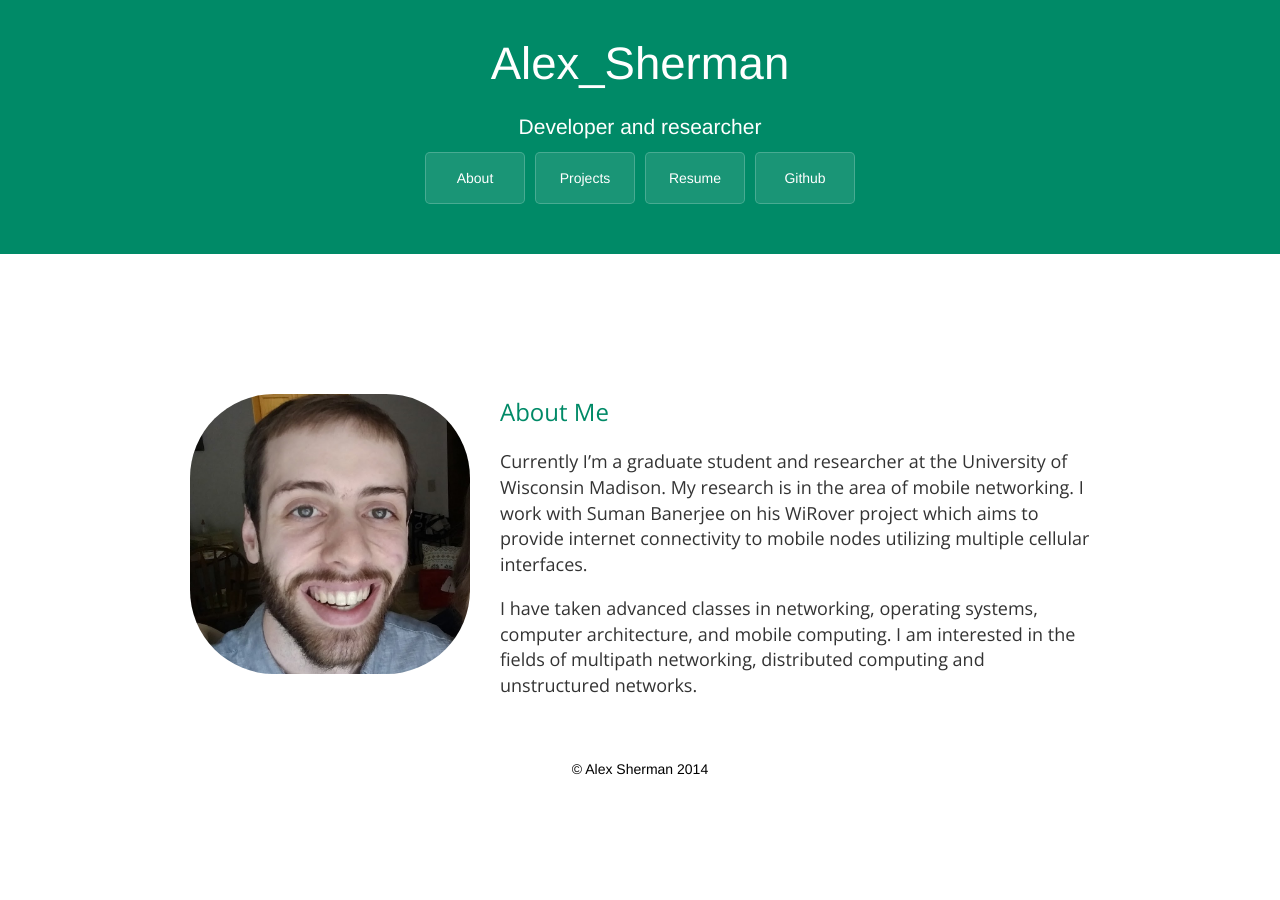
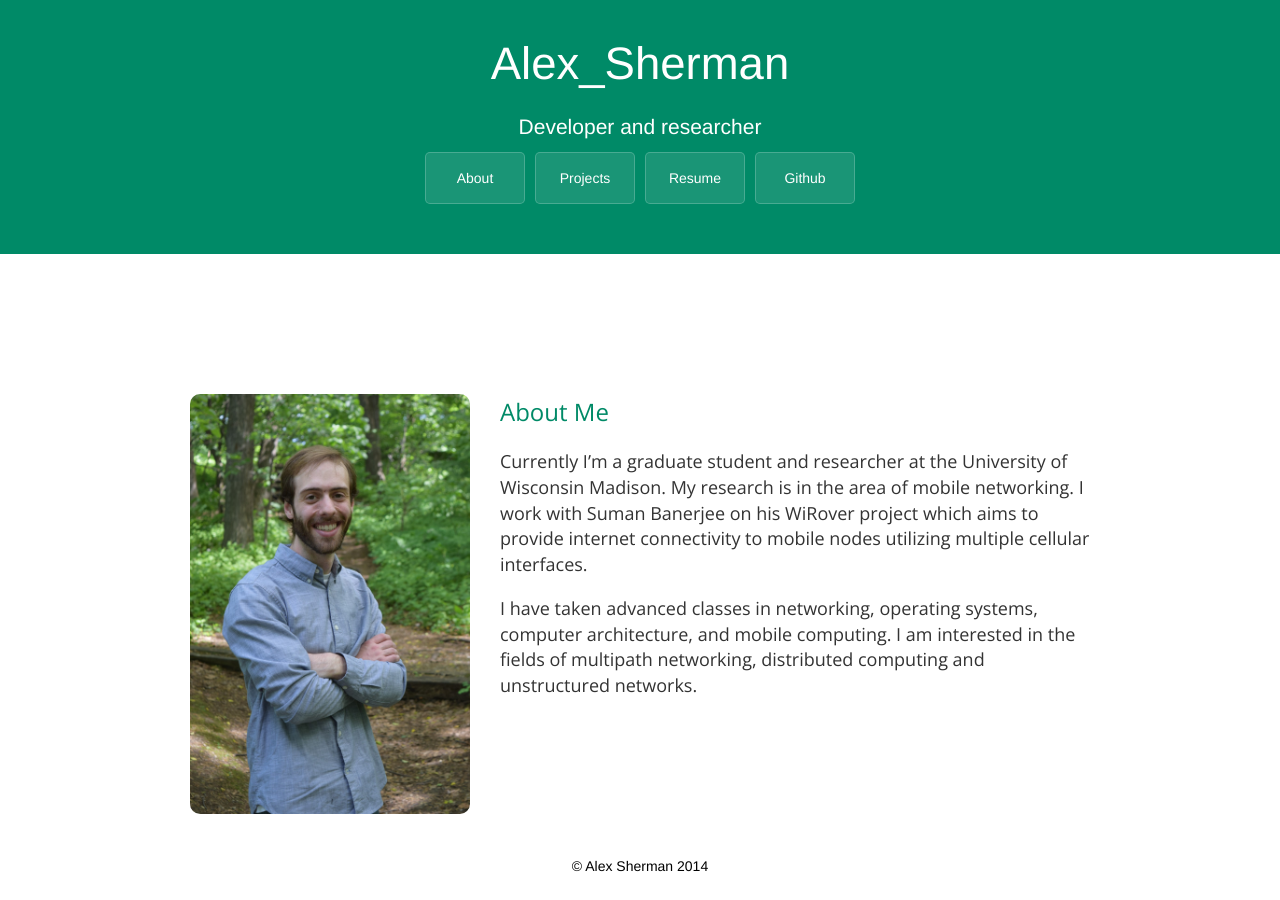
Before and after one commit to alex-sherman/alex-sherman.github.io, a Jekyll site: the page built from index.html, in a window 1280 px wide. Built offline with Jekyll 4.4.1, drawn with Linux system fonts in a browser that asks for light colours; nearby versions of some CDN libraries; some web fonts are replaced.

Commit message:
Updated image

```diff
--- a/css/style.css
+++ b/css/style.css
@@ -111,7 +111,7 @@ p {
   position: relative;
   max-width: 400px;
   width: 100%;
-  border-radius: 30%;
+  border-radius: 10px;
 }
 
 .image:after {
```
Also changed, not shown: images/me.jpg.
